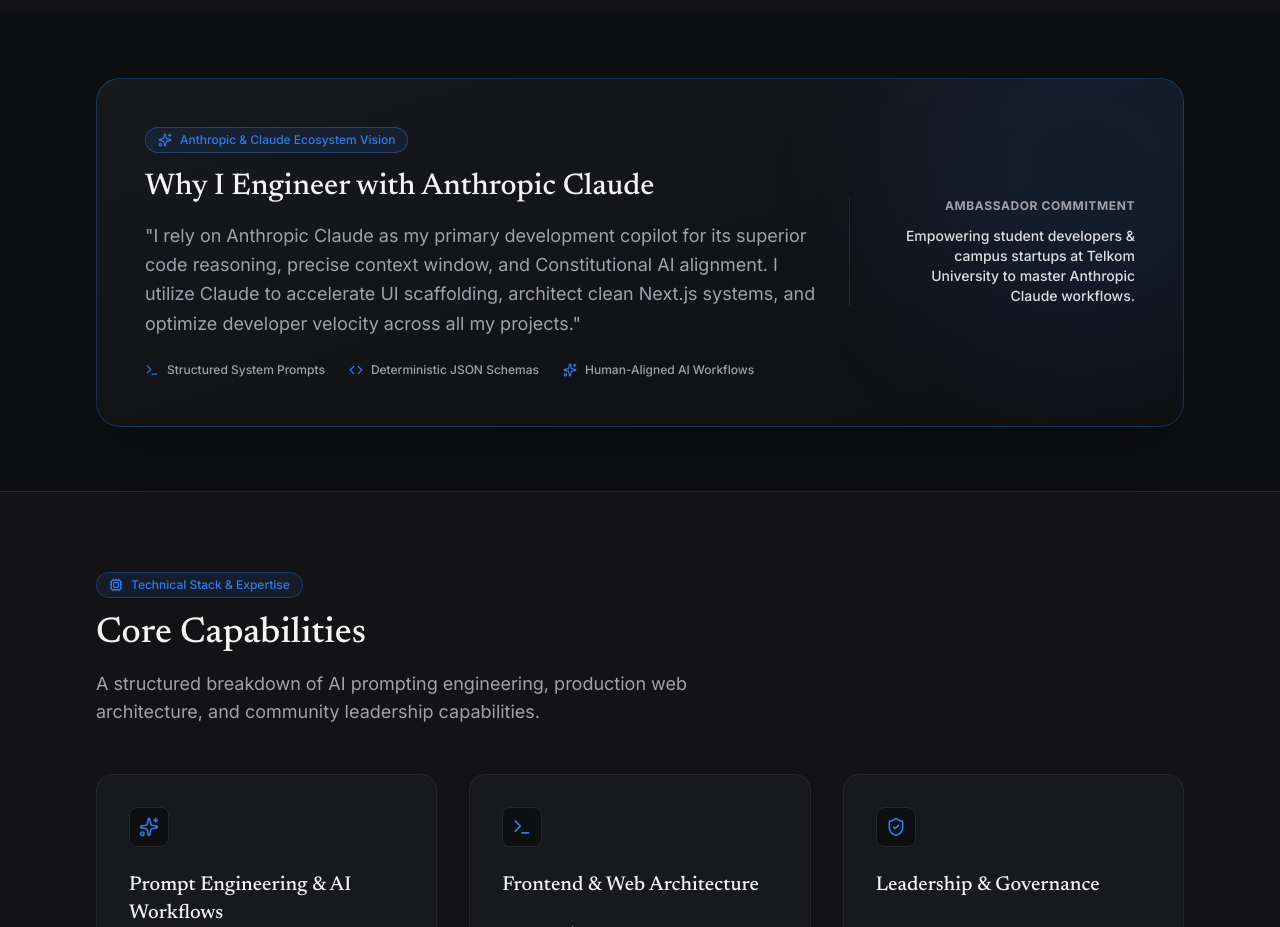
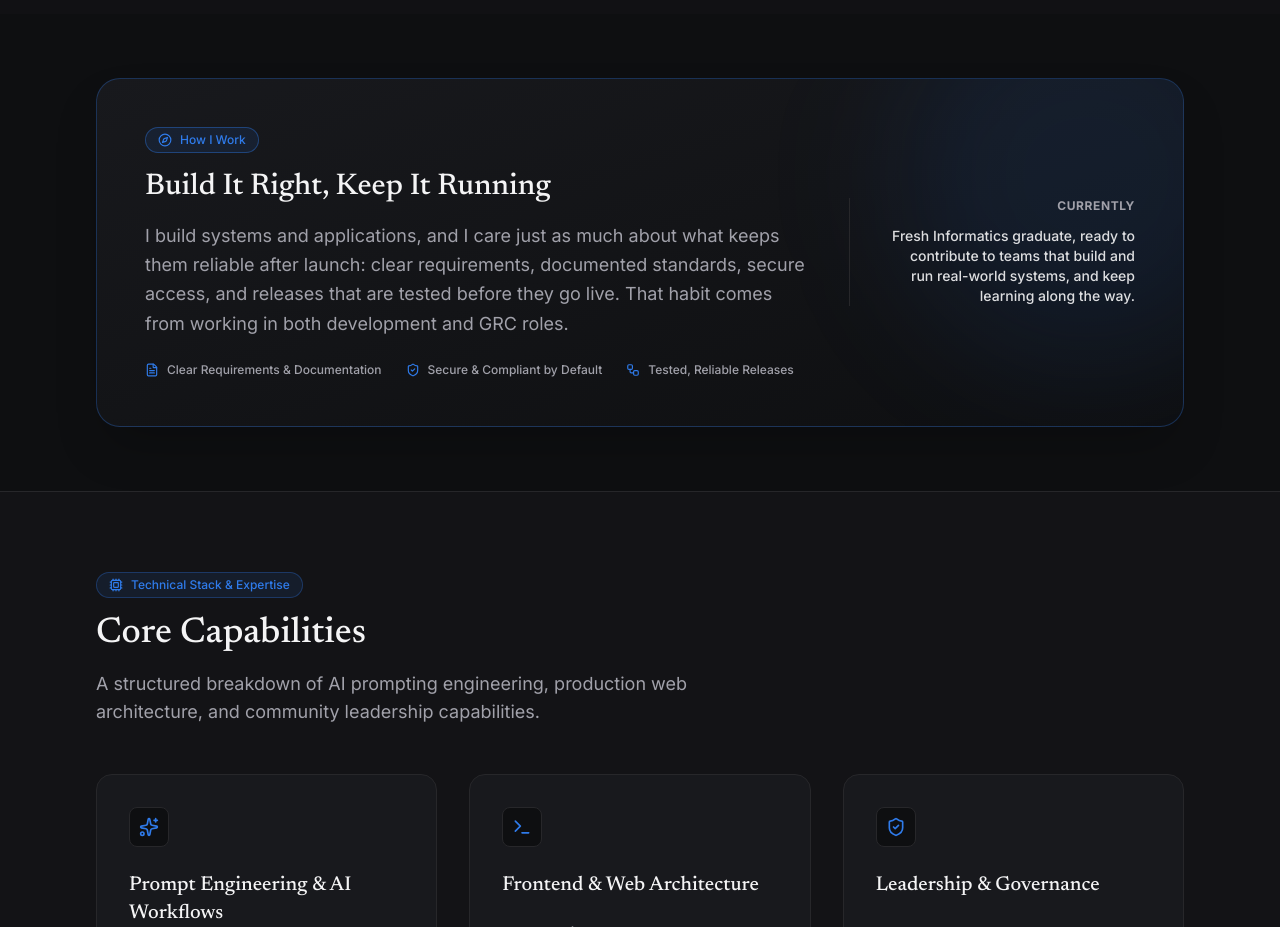
Before and after one commit to alproozz/-Claude-Ambassador, a Next.js app: page / in a window 1280 px wide. Shown: the part 4220-5147 px from the top of the page. Built offline with nearby package versions, Linux system fonts and the light colour scheme.

Commit message:
refactor(approach): ganti komponen AIPhilosophy menjadi Approach yang lebih terstruktur

```diff
--- a/src/app/page.tsx
+++ b/src/app/page.tsx
@@ -1,7 +1,7 @@
 import Navbar from "@/components/Navbar";
 import Hero from "@/components/Hero";
 import Projects from "@/components/Projects";
-import AIPhilosophy from "@/components/AIPhilosophy";
+import Approach from "@/components/Approach";
 import Skills from "@/components/Skills";
 import Leadership from "@/components/Leadership";
 import Experience from "@/components/Experience";
@@ -15,7 +15,7 @@ export default function Home() {
       <div className="flex-1">
         <Hero />
         <Projects />
-        <AIPhilosophy />
+        <Approach />
         <Skills />
         <Leadership />
         <Experience />
--- a/src/components/AIPhilosophy.tsx
+++ b/src/components/Approach.tsx
@@ -1,9 +1,15 @@
 "use client";
 
 import { motion } from "framer-motion";
-import { Sparkles, Terminal, Code } from "lucide-react";
+import { Compass, FileText, ShieldCheck, Workflow } from "lucide-react";
 
-export default function AIPhilosophy() {
+export default function Approach() {
+  const pillars = [
+    { icon: FileText, label: "Clear Requirements & Documentation" },
+    { icon: ShieldCheck, label: "Secure & Compliant by Default" },
+    { icon: Workflow, label: "Tested, Reliable Releases" },
+  ];
+
   return (
     <section className="py-16 px-6 md:px-12 lg:px-24">
       <div className="w-full">
@@ -20,35 +26,29 @@ export default function AIPhilosophy() {
           <div className="flex flex-col lg:flex-row items-start lg:items-center justify-between gap-8 relative z-10">
             <div className="max-w-2xl">
               <div className="inline-flex items-center gap-2 px-3 py-1 rounded-full border border-accent/40 bg-accent/10 text-xs font-medium text-accent mb-4">
-                <Sparkles size={14} />
-                Anthropic & Claude Ecosystem Vision
+                <Compass size={14} />
+                How I Work
               </div>
               <h2 className="text-2xl md:text-3xl font-serif font-medium text-foreground mb-4">
-                Why I Engineer with Anthropic Claude
+                Build It Right, Keep It Running
               </h2>
               <p className="text-muted text-base md:text-lg leading-relaxed mb-6">
-                &quot;I rely on Anthropic Claude as my primary development copilot for its superior code reasoning, precise context window, and Constitutional AI alignment. I utilize Claude to accelerate UI scaffolding, architect clean Next.js systems, and optimize developer velocity across all my projects.&quot;
+                I build systems and applications, and I care just as much about what keeps them reliable after launch: clear requirements, documented standards, secure access, and releases that are tested before they go live. That habit comes from working in both development and GRC roles.
               </p>
               <div className="flex flex-wrap items-center gap-6 text-xs text-muted font-medium">
-                <div className="flex items-center gap-2">
-                  <Terminal size={14} className="text-accent" />
-                  <span>Structured System Prompts</span>
-                </div>
-                <div className="flex items-center gap-2">
-                  <Code size={14} className="text-accent" />
-                  <span>Deterministic JSON Schemas</span>
-                </div>
-                <div className="flex items-center gap-2">
-                  <Sparkles size={14} className="text-accent" />
-                  <span>Human-Aligned AI Workflows</span>
-                </div>
+                {pillars.map(({ icon: Icon, label }) => (
+                  <div key={label} className="flex items-center gap-2">
+                    <Icon size={14} className="text-accent" />
+                    <span>{label}</span>
+                  </div>
+                ))}
               </div>
             </div>
 
             <div className="w-full lg:w-auto flex flex-col items-start lg:items-end gap-3 border-t lg:border-t-0 lg:border-l border-surface-border pt-6 lg:pt-0 lg:pl-10">
-              <span className="text-xs font-bold uppercase tracking-wider text-muted">Ambassador Commitment</span>
+              <span className="text-xs font-bold uppercase tracking-wider text-muted">Currently</span>
               <p className="text-sm text-foreground/90 font-medium max-w-xs lg:text-right">
-                Empowering student developers & campus startups at Telkom University to master Anthropic Claude workflows.
+                Fresh Informatics graduate, ready to contribute to teams that build and run real-world systems, and keep learning along the way.
               </p>
             </div>
           </div>
```
